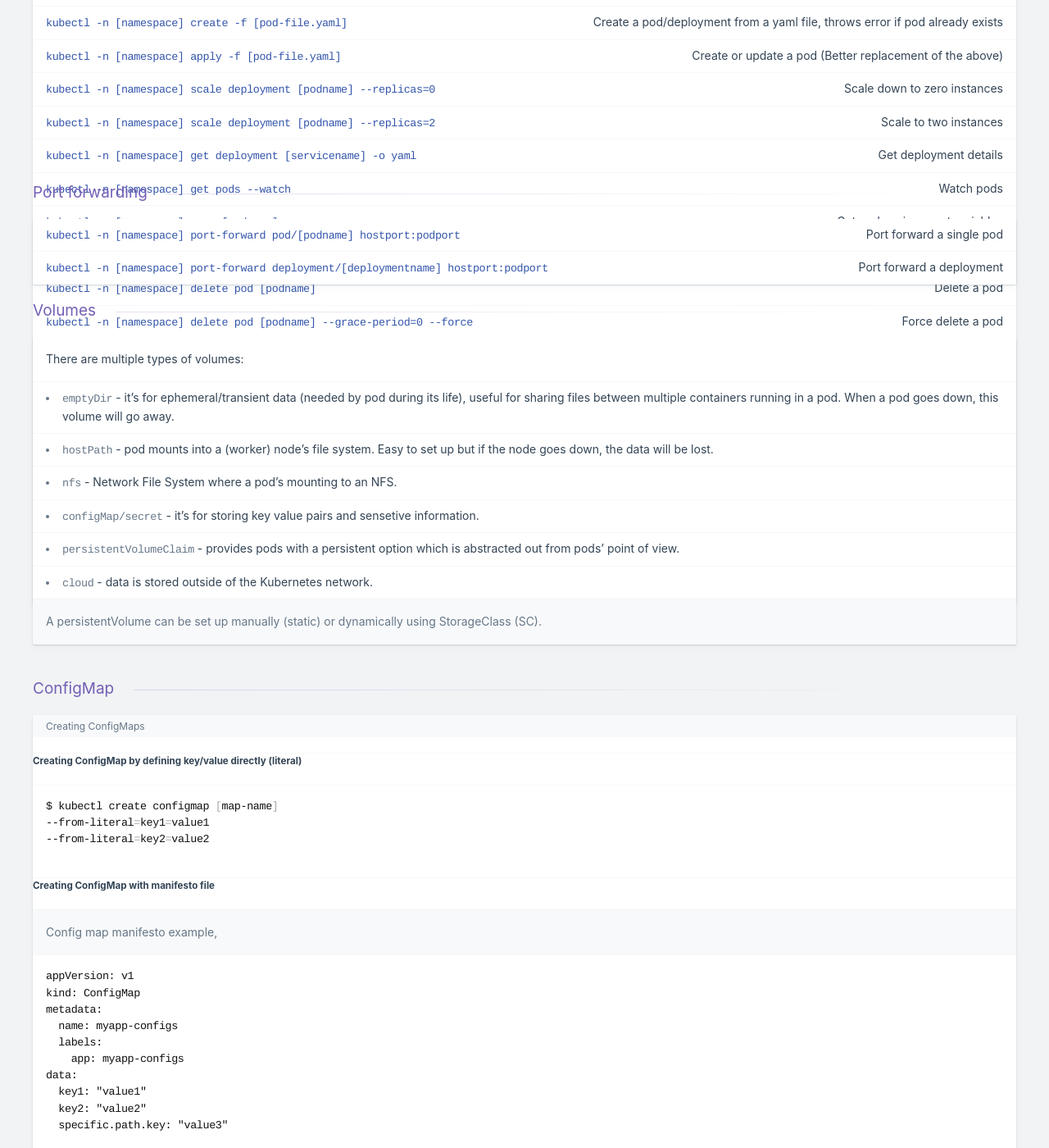
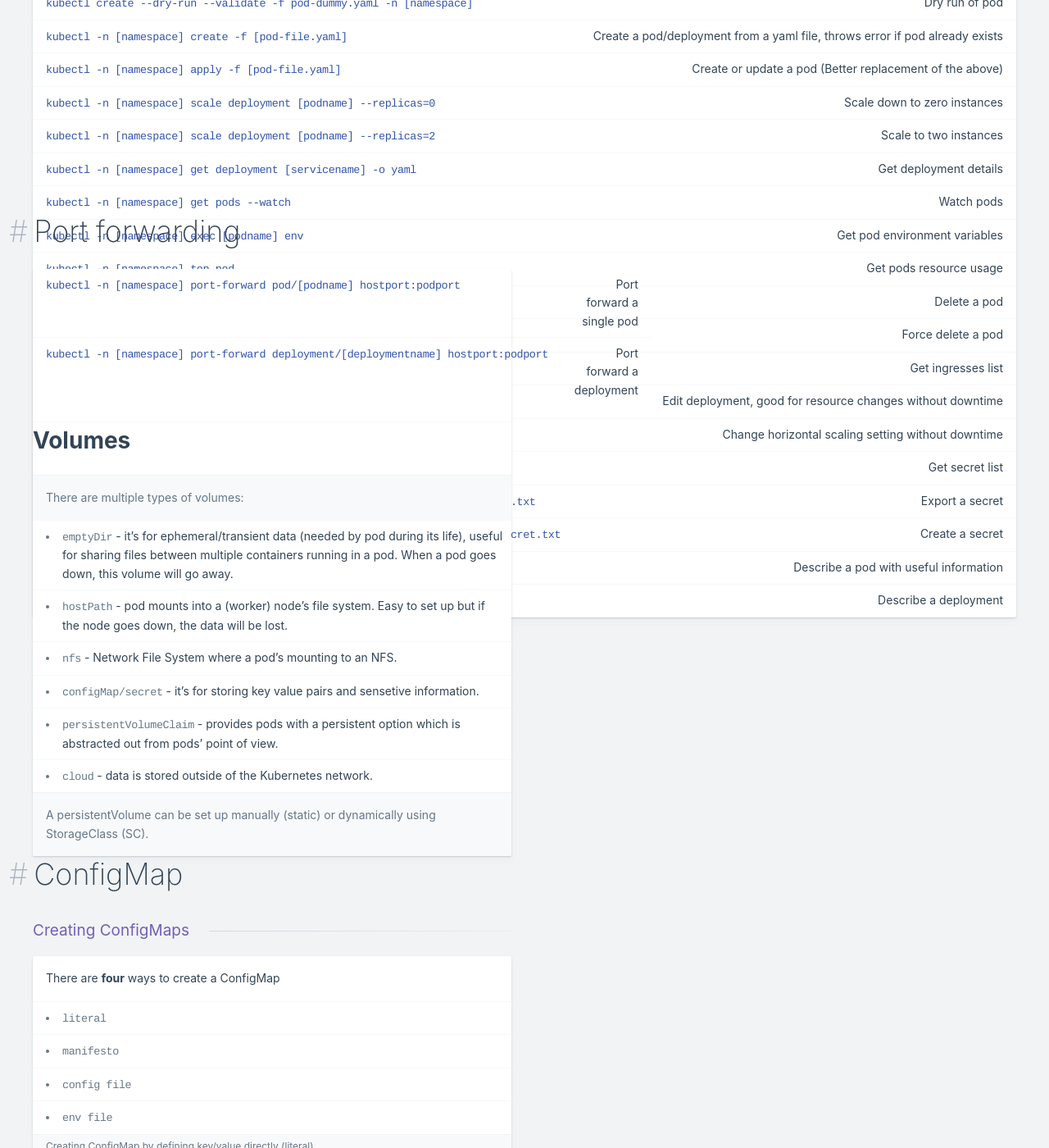
Before and after one commit to kasramp/cheat-sheet-factory, a Jekyll site: the page built from container/kubectl.md, in a window 1280 px wide and 1400 px high, scrolled down 2469 px. Shown: the whole window at 82% size. Built offline with Jekyll 4.4.1, drawn with Linux system fonts in a browser that asks for light colours; nearby versions of some CDN libraries.

Commit message:
Some UI alignment for K8s cheat sheet

````diff
--- a/container/kubectl.md
+++ b/container/kubectl.md
@@ -15,7 +15,7 @@ Shortcuts
 ---------
 {: .-one-column}
 
-### Basics
+# Basics
 
 Kubernetes is a container orchestration service. It has a master node which we can communicate with it through `kubectl`.
 
@@ -33,7 +33,6 @@ Master node components consist of:
 - `Controller Manager` - to manage request. Whenever a request comes-in, the manager control and schedules it
 - `Scheduler` - determines when a pod comes to live or goes a way
 - `API server` - a set of rest APIs to interact with Kubernetes master node, usually through `kubectl`. It accepts `YAML` or `JSON`
-
 To have pods up and running we need to have `deployment` scripts which effectively are blueprint of pods. To have each pod communicate with each other or even expose out of the cluster, we need to have Kubernetes `service` to manage that.
 
 A Kubernetes node consists of the followings:
@@ -58,7 +57,7 @@ Different Kuberentes service types:
 - `LoadBalancer` - sits in front of nodes and provisions an external IP to act as a load balancer for the service (allows external access to a service with `localhost` and custom port set in service yaml file)
 - `ExternalName` - map a service to a DNS name
 
-### Handy kubectl commands
+# Handy kubectl commands
 
 | `kubectl version` | Get version |
 | `kubectl cluster-info` | Get information about the cluster |
@@ -104,13 +103,13 @@ Different Kuberentes service types:
 | `kubectl -n [namespace] describe pod [podname]` | Describe a pod with useful information |
 | `kubectl -n [namespace] descirbe deployment [deployment name]` | Describe a deployment |
 
-### Port forwarding
+## Port forwarding
 
 | `kubectl -n [namespace] port-forward pod/[podname] hostport:podport` | Port forward a single pod |
 | `kubectl -n [namespace] port-forward deployment/[deploymentname] hostport:podport` | Port forward a deployment |
 
 
-### Volumes
+# Volumes
 
 There are multiple types of volumes:
 
@@ -123,11 +122,18 @@ There are multiple types of volumes:
 
 A persistentVolume can be set up manually (static) or dynamically using StorageClass (SC).
 
-### ConfigMap
+## ConfigMap
 
-#### Creating ConfigMaps
+### Creating ConfigMaps
 
-##### Creating ConfigMap by defining key/value directly (literal)
+There are **four** ways to create a ConfigMap
+
+- `literal`
+- `manifesto`
+- `config file`
+- `env file`
+
+#### Creating ConfigMap by defining key/value directly (literal)
 
 ```bash
 $ kubectl create configmap [map-name]
@@ -135,7 +141,7 @@ $ kubectl create configmap [map-name]
 --from-literal=key2=value2
 ```
 
-##### Creating ConfigMap with manifesto file
+#### Creating ConfigMap with manifesto file
 
 Config map manifesto example,
 
@@ -152,7 +158,7 @@ data:
   specific.path.key: "value3"
 ```
 
-##### Creating ConfigMap using config file
+#### Creating ConfigMap using config file
 
 Config file example,
 
@@ -182,7 +188,7 @@ data:
 
 It puts the configuration as a blob with the key being the filename.
 
-##### Creating ConfigMap using environment file
+#### Creating ConfigMap using environment file
 
 Environment file example,
 
@@ -215,7 +221,7 @@ data:
 $ kubectl get cm [map-name] -o yaml
 ```
 
-### Kubectl config for multiple clusters
+# Kubectl config for multiple clusters
 
 ```bash
 export KUBECONFIG='stage-cluster.kubeconfig:prod-cluster.kubeconfig' # export kube configs for multiple clusters
@@ -225,12 +231,12 @@ kubectl config use-context stage-cluster # switch to `stage-cluster` context
 kubectl config use-context prod-cluster # switch to `prod-cluster` context
 ```
 
-### Run Kubernetes in local
+# Run Kubernetes in local
 
 - `minikube`
 - `docker desktop` (is only available for mac and Windows)
 
-### Enable Web UI (dashboard)
+# Enable Web UI (dashboard)
 
 To have an overview and a nice UI for K8s, you can enable Web UI dashboard as following,
 
@@ -244,7 +250,7 @@ Then go to the url and past the token.
 
 More details [here](https://kubernetes.io/docs/tasks/access-application-cluster/web-ui-dashboard/)
 
-### Reference
+# Reference
 
 - [https://github.com/kubernetes/examples](https://github.com/kubernetes/examples)
 - [https://kubernetes.io/docs/reference/kubectl/cheatsheet/](https://kubernetes.io/docs/reference/kubectl/cheatsheet/)
````
